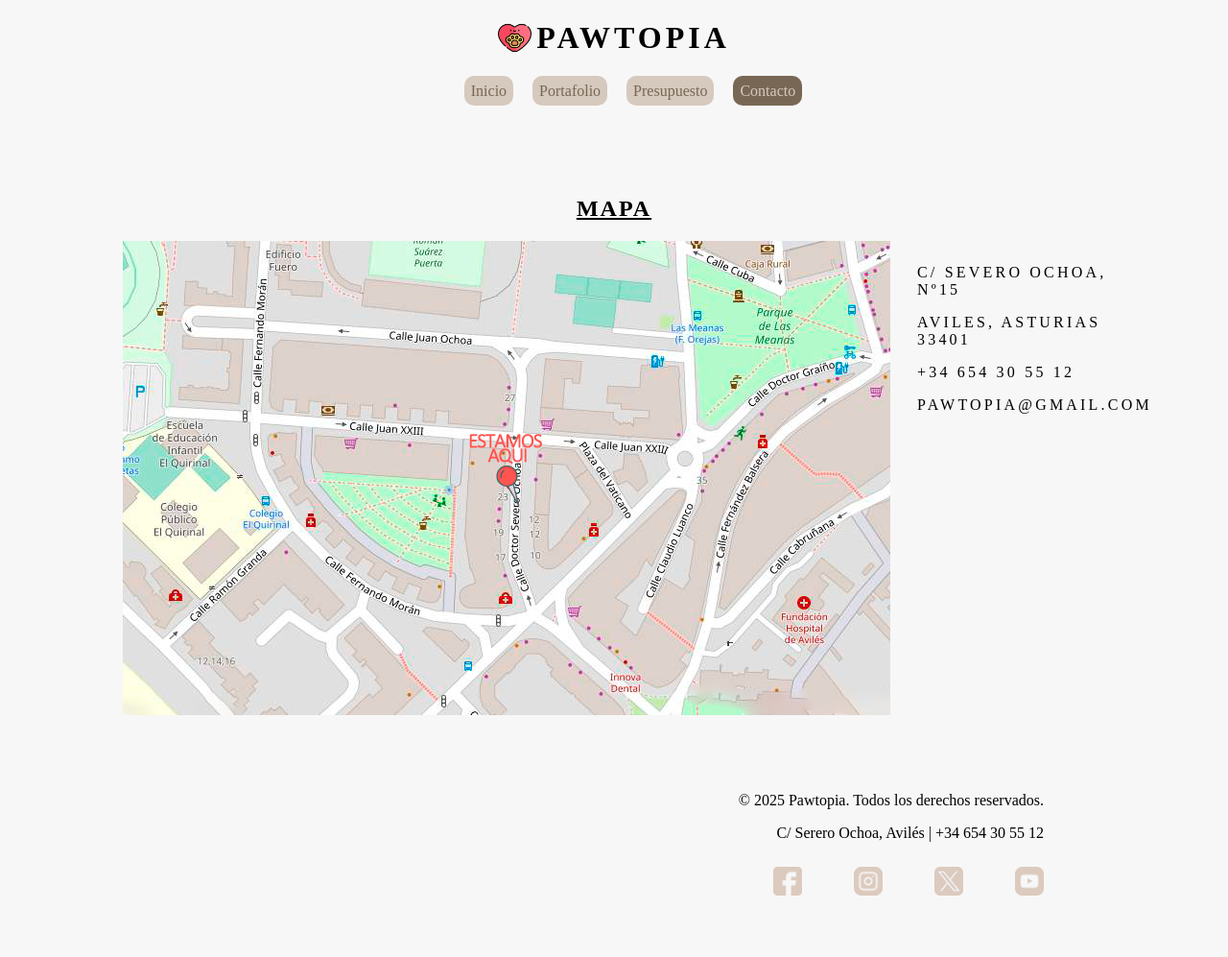
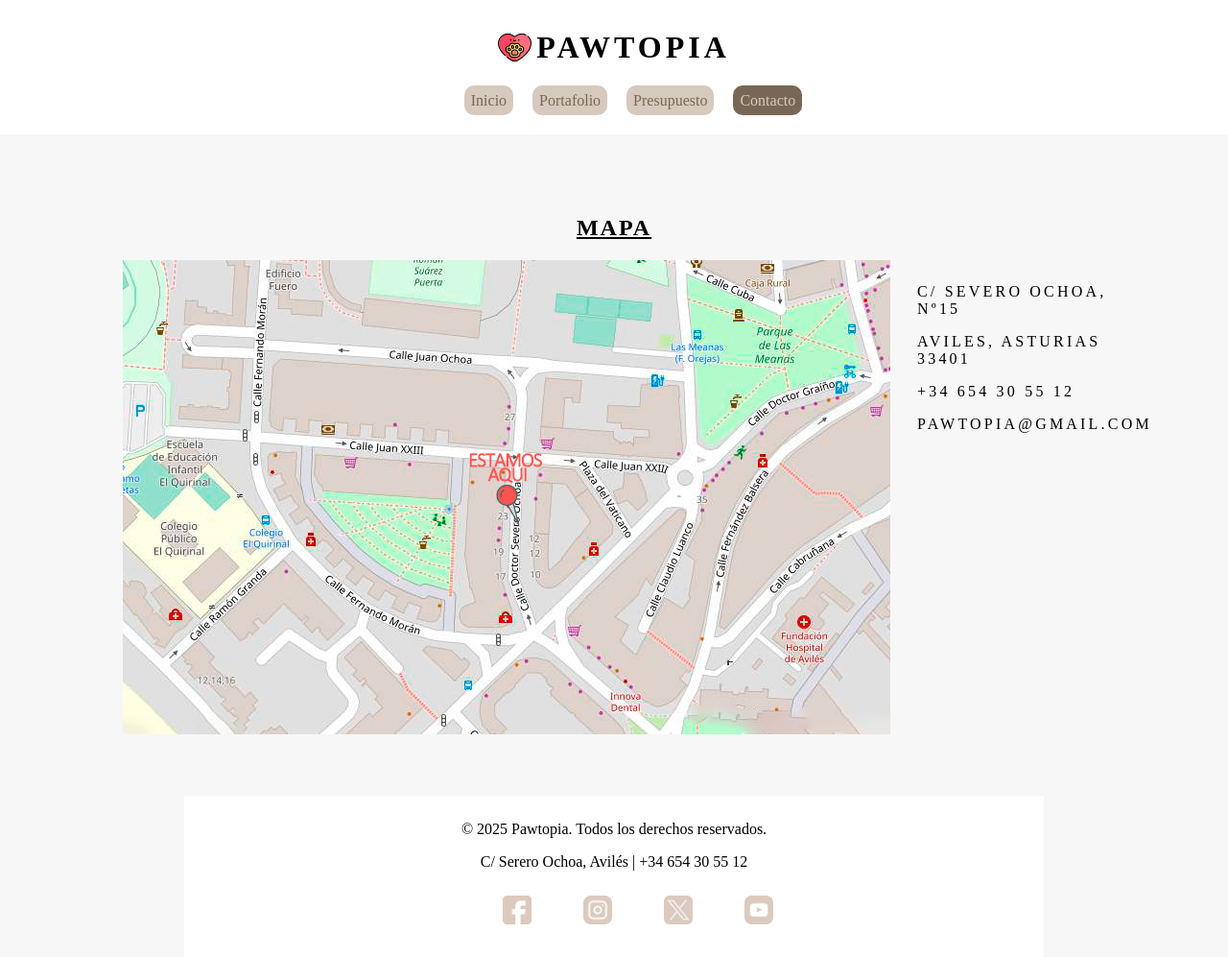
Before and after one commit to Ely-CL/Pawtopia, a plain HTML site: page views/contacto.html in a window 1280 px wide. Shown: the whole page at 96% size. Before the commit the page ends 957 px from the top, so only its background shows below. Drawn offline with Linux system fonts and the light colour scheme.

Commit message:
Cambios en CSS

```diff
--- a/css/estilos.css
+++ b/css/estilos.css
@@ -9,6 +9,8 @@ body {
 header {
     text-align: center;
     color: black;
+    background-color: #fff;
+    padding: 10px;
 }
 
 main, footer {
@@ -199,6 +201,7 @@ h1 {
     letter-spacing: 3px;
     font-size: 15px;
     font-weight: normal;
+    font-family: calibri;
 }
 
 .encabezado {
@@ -232,6 +235,7 @@ h1 {
 #quieres-somos h3 {
     font-size: 20px;
     margin-bottom: -1px;
+    font-family: times new roman;
 }
 
 #quieres-somos p {
@@ -261,7 +265,9 @@ h1 {
 -*-*-*-*-*-*-*-*-*-*-*-*-*-*-*-*-*-*-*-*-*-*-*-*-*-*-*-*-*-*-*-*-*-*-*-*-*-*-*-*-*-*-*-*-*-*/
 
 footer {
-    text-align: end;
+    text-align: center;
+    background-color: #ffffff;
+    padding: 10px 0px;
 }
 
 footer img {
```
